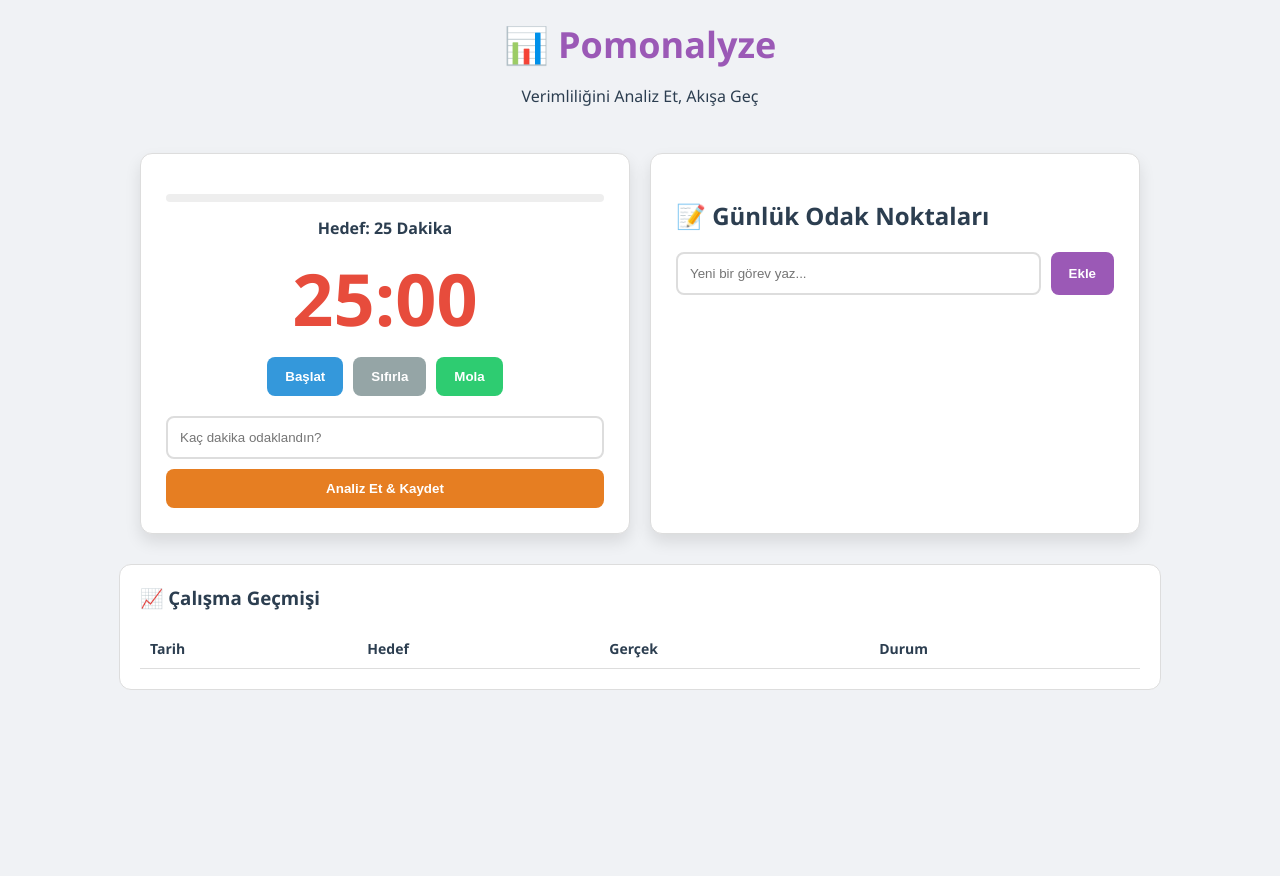
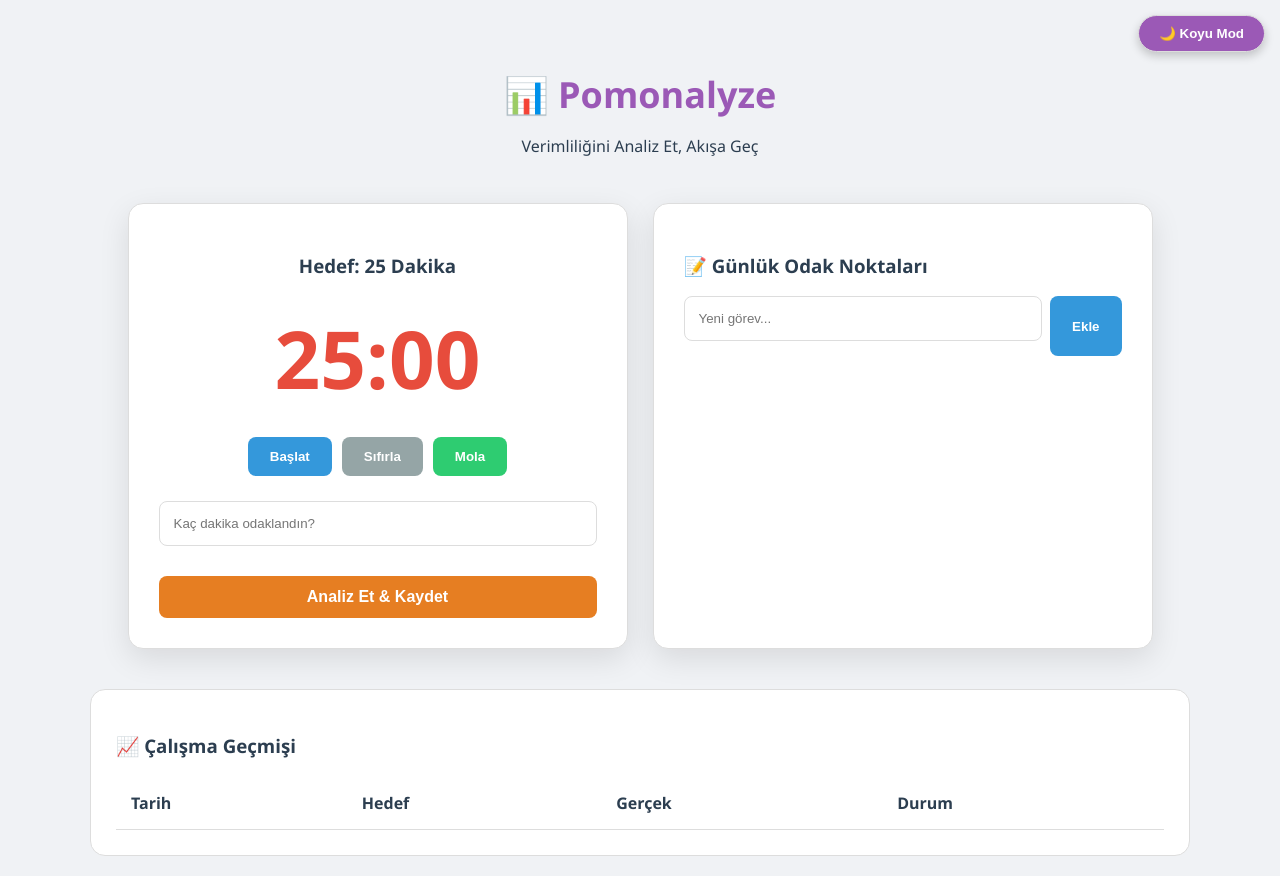
Before and after one commit to turkanbeyza09-droid/pomonalyze, a Flask app: page / in a window 1280 px wide. Before the commit the page ends 690 px from the top, so only its background shows below. Run offline with Flask 3, Linux system fonts and the light colour scheme; lists and menus that the app fills with data are empty.

Commit message:
Add files via upload

```diff
--- a/templates/index.html
+++ b/templates/index.html
@@ -5,34 +5,101 @@
     <meta name="viewport" content="width=device-width, initial-scale=1.0">
     <title>Pomonalyze | Akıllı Verimlilik Analizi</title>
     <style>
-        :root { --bg-color: #f0f2f5; --cont-bg: #ffffff; --text-color: #2c3e50; --border: #ddd; --accent: #9b59b6; }
-        .dark-mode { --bg-color: #1a1a1a; --cont-bg: #2d2d2d; --text-color: #e0e0e0; --border: #444; }
-        body { font-family: 'Segoe UI', sans-serif; background-color: var(--bg-color); color: var(--text-color); padding: 20px; transition: 0.3s; margin: 0; display: flex; flex-direction: column; align-items: center; }
-        .main-layout { display: flex; gap: 20px; width: 95%; max-width: 1000px; flex-wrap: nowrap; justify-content: center; margin-top: 20px; }
-        .container { background-color: var(--cont-bg); padding: 25px; border-radius: 12px; box-shadow: 0 8px 16px rgba(0,0,0,0.1); flex: 1; min-width: 350px; position: relative; border: 1px solid var(--border); }
+        :root {
+            --bg-color: #f0f2f5;
+            --cont-bg: #ffffff;
+            --text-color: #2c3e50;
+            --border: #ddd;
+            --accent: #9b59b6;
+        }
 
-        .brand-header { text-align: center; margin-bottom: 10px; }
+        /* KOYU MOD AYARLARI */
+        .dark-mode {
+            --bg-color: #1a1a1a;
+            --cont-bg: #2d2d2d;
+            --text-color: #e0e0e0;
+            --border: #444;
+        }
+
+        body {
+            font-family: 'Segoe UI', sans-serif;
+            background-color: var(--bg-color);
+            color: var(--text-color);
+            margin: 0;
+            padding: 20px;
+            display: flex;
+            flex-direction: column;
+            align-items: center;
+            transition: 0.3s ease;
+        }
+
+        /* MOD DEĞİŞTİRME BUTONU */
+        .mode-toggle {
+            position: fixed;
+            top: 15px;
+            right: 15px;
+            padding: 10px 20px;
+            border-radius: 25px;
+            border: 1px solid var(--border);
+            background: var(--accent);
+            color: white;
+            cursor: pointer;
+            z-index: 1000;
+            font-weight: bold;
+            box-shadow: 0 4px 10px rgba(0,0,0,0.2);
+        }
+
+        .brand-header { text-align: center; margin: 50px 0 30px 0; }
         .brand-header h1 { font-size: 36px; color: var(--accent); margin: 0; }
-        .progress-container { width: 100%; height: 8px; background: #eee; border-radius: 5px; margin: 15px 0; overflow: hidden; }
-        #progress-bar { width: 0%; height: 100%; background: linear-gradient(90deg, #9b59b6, #3498db); transition: 0.3s; }
 
-        #timer-display { font-size: 72px; font-weight: bold; text-align: center; color: #e74c3c; margin: 10px 0; }
-        button { color: white; padding: 12px 18px; border: none; border-radius: 8px; cursor: pointer; font-weight: bold; transition: 0.2s; }
-        .btn-start { background-color: #3498db; } .btn-mola { background-color: #2ecc71; } .btn-analiz { background-color: #e67e22; width: 100%; margin-top: 10px; }
-        input { padding: 12px; border: 2px solid var(--border); border-radius: 8px; background: var(--cont-bg); color: var(--text-color); width: 100%; box-sizing: border-box; }
+        /* ANA YERLEŞİM: PC'de yan yana, Telefondan alt alta */
+        .main-layout {
+            display: flex;
+            flex-wrap: wrap;
+            gap: 25px;
+            width: 100%;
+            max-width: 1100px;
+            justify-content: center;
+        }
 
-        /* Görev Listesi Sade Stil */
-        #todo-list { list-style: none; padding: 0; margin-top: 15px; }
-        .todo-item { display: flex; align-items: center; background: rgba(0,0,0,0.03); padding: 10px; margin-bottom: 5px; border-radius: 8px; }
-        .todo-item input { width: 18px; height: 18px; margin-right: 10px; }
+        .container {
+            background-color: var(--cont-bg);
+            padding: 30px;
+            border-radius: 15px;
+            box-shadow: 0 10px 30px rgba(0,0,0,0.1);
+            flex: 1;
+            min-width: 320px;
+            max-width: 500px;
+            border: 1px solid var(--border);
+            box-sizing: border-box;
+        }
 
-        /* Tabloyu Sadece Veri Varsa Göster */
-        .history-container { width: 95%; max-width: 1000px; margin-top: 30px; background: var(--cont-bg); padding: 20px; border-radius: 12px; border: 1px solid var(--border); }
+        #timer-display { font-size: 80px; font-weight: bold; text-align: center; color: #e74c3c; margin: 25px 0; }
+
+        .btn-group { display: flex; gap: 10px; justify-content: center; margin-bottom: 25px; }
+        button { padding: 12px 22px; border: none; border-radius: 8px; cursor: pointer; font-weight: bold; transition: 0.2s; color: white; }
+        .btn-start { background: #3498db; }
+        .btn-reset { background: #95a5a6; }
+        .btn-mola { background: #2ecc71; }
+        .btn-analiz { background: #e67e22; width: 100%; margin-top: 15px; font-size: 16px; }
+
+        input { width: 100%; padding: 14px; margin-bottom: 15px; border-radius: 8px; border: 1px solid var(--border); background: var(--cont-bg); color: var(--text-color); box-sizing: border-box; }
+
+        .history-section { width: 100%; max-width: 1100px; margin-top: 40px; background: var(--cont-bg); padding: 25px; border-radius: 15px; border: 1px solid var(--border); box-sizing: border-box; overflow-x: auto; }
         table { width: 100%; border-collapse: collapse; }
-        th, td { padding: 10px; text-align: left; border-bottom: 1px solid var(--border); font-size: 14px; }
+        th, td { padding: 15px; text-align: left; border-bottom: 1px solid var(--border); }
+
+        /* MOBIL UYUMLULUK KODU */
+        @media (max-width: 768px) {
+            .main-layout { flex-direction: column; align-items: center; }
+            .container { width: 100%; max-width: 400px; }
+            #timer-display { font-size: 60px; }
+        }
     </style>
 </head>
 <body>
+
+    <button class="mode-toggle" id="modeBtn" onclick="toggleDarkMode()">🌙 Koyu Mod</button>
 
     <div class="brand-header">
         <h1>📊 Pomonalyze</h1>
@@ -41,97 +108,109 @@
 
     <div class="main-layout">
         <div class="container">
-            <div class="progress-container"><div id="progress-bar"></div></div>
-            <div style="text-align:center; font-weight:bold;">Hedef: <span id="target-minutes">{{ current_target_time }}</span> Dakika</div>
-            <div id="timer-display">00:00</div>
-            <div style="display:flex; justify-content:center; gap:10px; margin-bottom:20px;">
+            <h3 style="text-align: center;">Hedef: 25 Dakika</h3>
+            <div id="timer-display">25:00</div>
+            <div class="btn-group">
                 <button class="btn-start" onclick="startTimer()">Başlat</button>
-                <button style="background-color:#95a5a6;" onclick="stopTimer()">Sıfırla</button>
-                <button class="btn-mola" onclick="setTimer(5)">Mola</button>
+                <button class="btn-reset" onclick="resetTimer()">Sıfırla</button>
+                <button class="btn-mola" onclick="startMola()">Mola</button>
             </div>
-            <form action="{{ url_for('complete') }}" method="POST" onsubmit="saveToHistory()">
-                <input type="number" id="actual_input" name="actual_duration" placeholder="Kaç dakika odaklandın?" required>
-                <button type="submit" class="btn-analiz">Analiz Et & Kaydet</button>
-            </form>
+            <input type="number" id="manual-minutes" placeholder="Kaç dakika odaklandın?">
+            <button class="btn-analiz" onclick="analyzeAndSave()">Analiz Et & Kaydet</button>
         </div>
 
         <div class="container">
-            <h2>📝 Günlük Odak Noktaları</h2>
-            <div style="display:flex; gap:10px; margin-bottom:15px;">
-                <input type="text" id="todo-input" placeholder="Yeni bir görev yaz...">
-                <button style="background-color: var(--accent);" onclick="addTodo()">Ekle</button>
+            <h3>📝 Günlük Odak Noktaları</h3>
+            <div style="display: flex; gap: 8px;">
+                <input type="text" id="todo-input" placeholder="Yeni görev...">
+                <button class="btn-start" onclick="addTodo()" style="white-space: nowrap;">Ekle</button>
             </div>
-            <ul id="todo-list"></ul>
+            <ul id="todo-list" style="list-style: none; padding: 0; margin-top: 20px;"></ul>
         </div>
     </div>
 
-    <div class="history-container">
-        <h3 style="margin-top:0;">📈 Çalışma Geçmişi</h3>
-        <table id="history-table">
-            <thead><tr><th>Tarih</th><th>Hedef</th><th>Gerçek</th><th>Durum</th></tr></thead>
+    <div class="history-section">
+        <h3>📈 Çalışma Geçmişi</h3>
+        <table>
+            <thead>
+                <tr>
+                    <th>Tarih</th>
+                    <th>Hedef</th>
+                    <th>Gerçek</th>
+                    <th>Durum</th>
+                </tr>
+            </thead>
             <tbody id="history-body"></tbody>
         </table>
     </div>
 
-    <audio id="alarm-sound" src="https://actions.google.com/sounds/v1/alarms/beep_short.ogg"></audio>
-
     <script>
-        let timer; let timeLeft; let totalTime;
-        const display = document.getElementById('timer-display');
-        const progressBar = document.getElementById('progress-bar');
-        const targetMinutesDisp = document.getElementById('target-minutes');
-        const alarm = document.getElementById('alarm-sound');
-
-        function updateDisplay(seconds) {
-            const mins = Math.floor(seconds / 60);
-            const secs = seconds % 60;
-            display.innerText = `${mins.toString().padStart(2, '0')}:${secs.toString().padStart(2, '0')}`;
-            if (totalTime) {
-                const perc = ((totalTime - seconds) / totalTime) * 100;
-                progressBar.style.width = perc + "%";
+        // KOYU MOD FONKSİYONU
+        function toggleDarkMode() {
+            document.body.classList.toggle('dark-mode');
+            const btn = document.getElementById('modeBtn');
+            if (document.body.classList.contains('dark-mode')) {
+                btn.innerHTML = "☀️ Açık Mod";
+            } else {
+                btn.innerHTML = "🌙 Koyu Mod";
             }
         }
 
-        function setTimer(mins) { stopTimer(); timeLeft = mins * 60; totalTime = timeLeft; updateDisplay(timeLeft); }
+        // SAYAÇ AYARLARI
+        let timeLeft = 1500;
+        let timerId = null;
+
+        function updateDisplay() {
+            const mins = Math.floor(timeLeft / 60);
+            const secs = timeLeft % 60;
+            document.getElementById('timer-display').textContent = `${mins}:${secs.toString().padStart(2, '0')}`;
+        }
+
         function startTimer() {
-            if (timer) return;
-            if (!timeLeft) { timeLeft = parseFloat(targetMinutesDisp.innerText) * 60; totalTime = timeLeft; }
-            timer = setInterval(() => {
-                timeLeft--; updateDisplay(timeLeft);
-                if (timeLeft <= 0) { clearInterval(timer); timer = null; alarm.play(); alert("Süren doldu!"); }
+            if (timerId) return;
+            timerId = setInterval(() => {
+                if (timeLeft > 0) {
+                    timeLeft--;
+                    updateDisplay();
+                } else {
+                    clearInterval(timerId);
+                    alert("Süre doldu!");
+                }
             }, 1000);
         }
-        function stopTimer() { clearInterval(timer); timer = null; timeLeft = parseFloat(targetMinutesDisp.innerText) * 60; totalTime = 0; progressBar.style.width = "0%"; updateDisplay(timeLeft); }
+
+        function resetTimer() {
+            clearInterval(timerId);
+            timerId = null;
+            timeLeft = 1500;
+            updateDisplay();
+        }
+
+        function startMola() {
+            clearInterval(timerId);
+            timerId = null;
+            timeLeft = 300;
+            updateDisplay();
+        }
+
+        function analyzeAndSave() {
+            const min = document.getElementById('manual-minutes').value || 0;
+            const table = document.getElementById('history-body');
+            const row = table.insertRow(0);
+            const date = new Date().toLocaleTimeString();
+            row.innerHTML = `<td>${date}</td><td>25 dk</td><td>${min} dk</td><td>✅ Bitti</td>`;
+            document.getElementById('manual-minutes').value = '';
+        }
 
         function addTodo() {
             const input = document.getElementById('todo-input');
-            if (!input.value.trim()) return;
+            if (input.value === "") return;
             const li = document.createElement('li');
-            li.className = 'todo-item';
-            li.innerHTML = `<input type="checkbox" onclick="this.parentElement.style.opacity = this.checked ? '0.4' : '1'"> <span>${input.value}</span>`;
+            li.style = "padding: 12px; border-bottom: 1px solid var(--border);";
+            li.innerHTML = `📌 ${input.value}`;
             document.getElementById('todo-list').appendChild(li);
             input.value = "";
         }
-
-        function saveToHistory() {
-            const historyData = {
-                date: new Date().toLocaleTimeString('tr-TR'),
-                target: targetMinutesDisp.innerText,
-                actual: document.getElementById('actual_input').value
-            };
-            let history = JSON.parse(localStorage.getItem('pomoHistory') || '[]');
-            history.unshift(historyData);
-            localStorage.setItem('pomoHistory', JSON.stringify(history.slice(0, 5)));
-        }
-
-        function loadHistory() {
-            const history = JSON.parse(localStorage.getItem('pomoHistory') || '[]');
-            const body = document.getElementById('history-body');
-            body.innerHTML = history.map(row => `<tr><td>${row.date}</td><td>${row.target}</td><td>${row.actual}</td><td>${parseInt(row.actual) >= parseInt(row.target) ? '✅' : '⚠️'}</td></tr>`).join('');
-        }
-
-        window.onload = loadHistory;
-        updateDisplay(parseFloat(targetMinutesDisp.innerText) * 60);
     </script>
 </body>
 </html>
```
